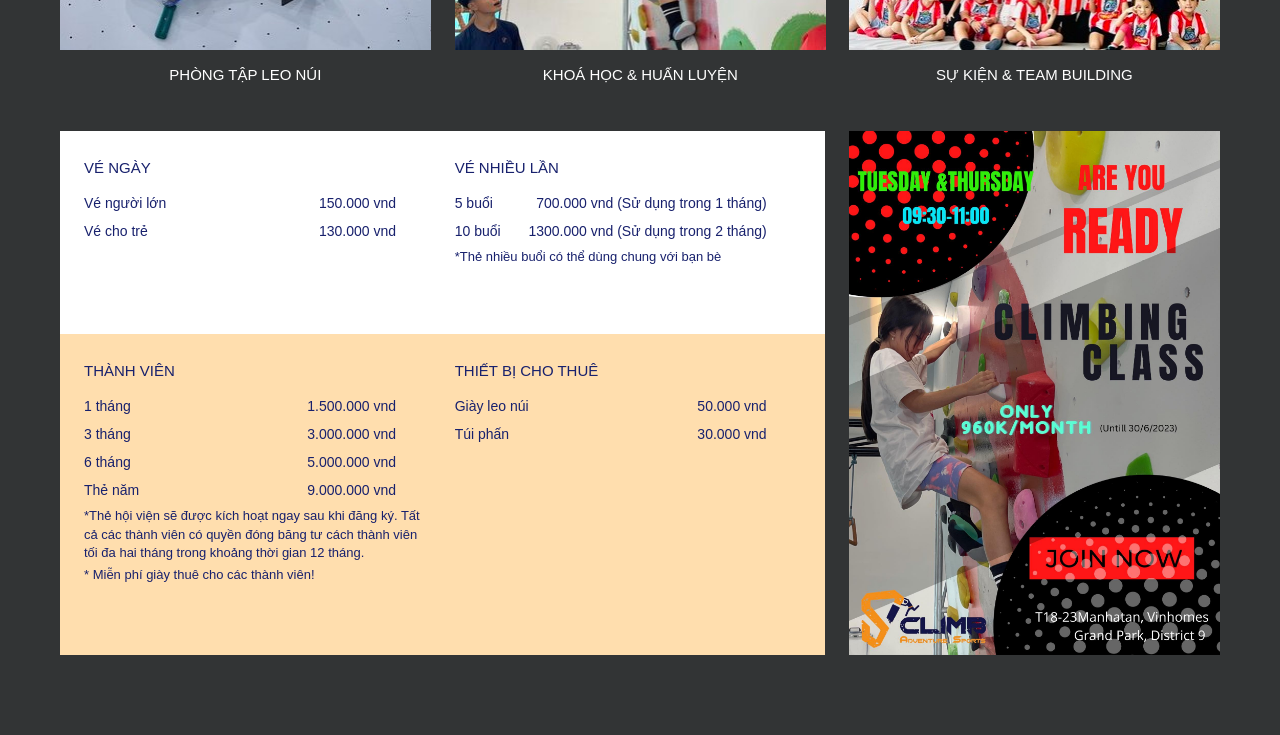
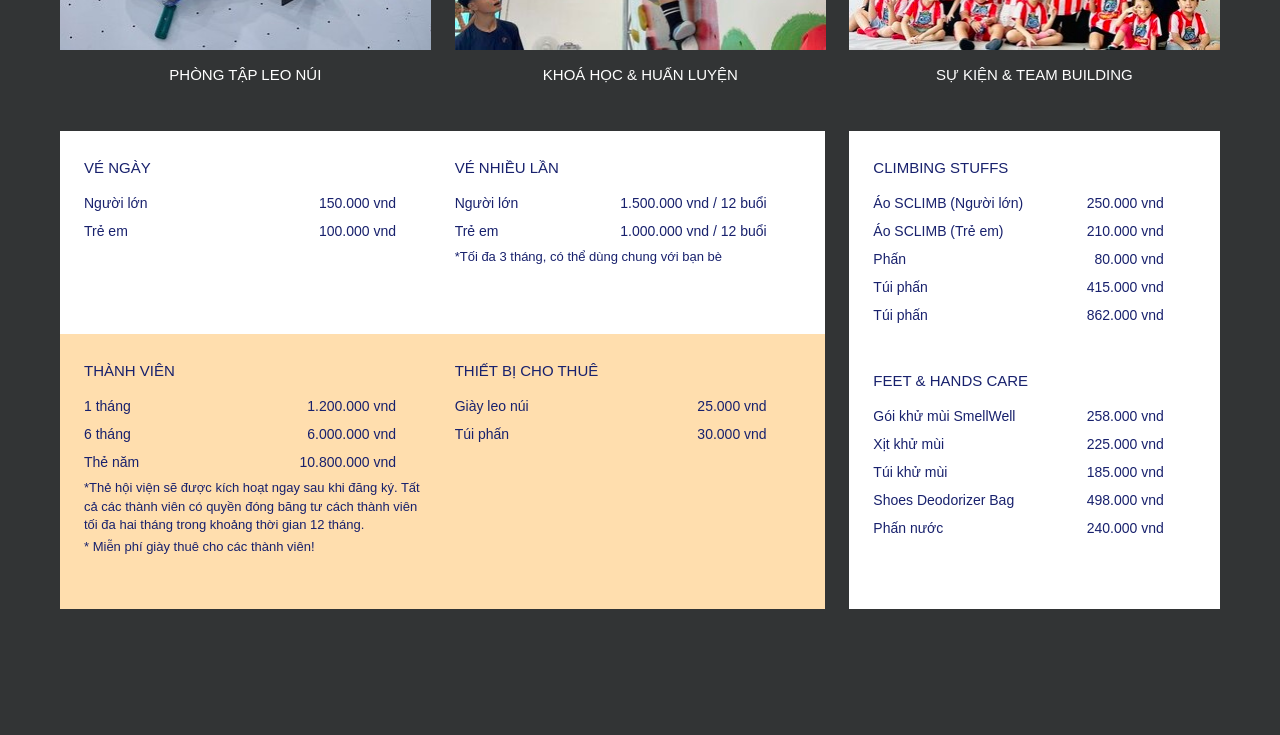
Before and after one commit to nhidev/sclimb-landing, a React (Vite) app: page / in a window 1280 px wide. Shown: the part 1960-2695 px from the top of the page. Built offline with nearby package versions, Linux system fonts and the light colour scheme; what i18next-xhr-backend would draw is missing.

Commit message:
feat: pricelist

```diff
--- a/src/locales/en/translation.json
+++ b/src/locales/en/translation.json
@@ -21,13 +21,14 @@
   "punchPass": "Punch Passes",
   "membership": "membership",
   "equipmentRental": "Equipment rental",
-  "kidPass": "Kid Climbing Pass",
-  "adultPass": "Adult Climbing Pass",
+  "kidPass": "Kid",
+  "adultPass": "Adult",
   "punchPasses": "Punch Passes",
   "punchNote": "*Punch passes can be shared between guests.",
   "month": "months",
   "annualPrepaid": "Annual Prepaid",
   "shoses": "Shoses",
+  "socks": "Socks",
   "chalk": "Chalk Bag",
   "annualPrepaidNote1": "*Prepaid memberships are valid from the day purchased and have no initiation fee. All members are entitled to freeze their membership for up to two months during a 12-month period",
   "annualPrepaidNote2": "*All rentals free for members!",
@@ -40,5 +41,16 @@
   "saturday": "Saturday 10am – 8pm",
   "sunday": "Sunday 10am – 6pm",
   "language": "Language",
-  "googleMap": "Find us on Goodle maps"
+  "googleMap": "Find us on Goodle maps",
+  "climbingStuffs": "Climbing stuffs",
+  "tShirtAdult": "SCLIMB T-shirt (Adult)",
+  "tShirtKid": "SCLIMB T-shirt (Kid)",
+  "looseChalkSmlall": "Loose Chalk Small",
+  "boltChalkBag": "Bolt Chalk Bag",
+  "hangerChalkPot": "Hanger Chalk Pot",
+  "feetAndHandsCare": "Feet & Hands Care",
+  "smellWellShoseDeodorizer": "SmellWell Shoe Deodoriser",
+  "shoseDeodorizerPowder": "Shoe Deodorizer Powder",
+  "shoseDeodorizerBag": "Shoes Deodorizer Bag",
+  "liquidChalk": "Liquid Chalk"
 }
--- a/src/locales/vn/translation.json
+++ b/src/locales/vn/translation.json
@@ -21,13 +21,14 @@
   "punchPass": "Vé nhiều lần",
   "membership": "Thành viên",
   "equipmentRental": "Thiết bị cho thuê",
-  "kidPass": "Vé cho trẻ",
-  "adultPass": "Vé người lớn",
+  "kidPass": "Trẻ em",
+  "adultPass": "Người lớn",
   "punchPasses": "buổi",
-  "punchNote": "*Thẻ nhiều buổi có thể dùng chung với bạn bè",
+  "punchNote": "*Tối đa 3 tháng, có thể dùng chung với bạn bè",
   "month": "tháng",
   "annualPrepaid": "Thẻ năm",
   "shoses": "Giày leo núi",
+  "socks": "Vớ tất",
   "chalk": "Túi phấn",
   "annualPrepaidNote1": "*Thẻ hội viện sẽ được kích hoạt ngay sau khi đăng ký. Tất cả các thành viên có quyền đóng băng tư cách thành viên tối đa hai tháng trong khoảng thời gian 12 tháng.",
   "annualPrepaidNote2": "* Miễn phí giày thuê cho các thành viên!",
@@ -40,5 +41,16 @@
   "saturday": "Thứ 7 10am – 8pm",
   "sunday": "CN 10am – 6pm",
   "language": "Ngôn ngữ",
-  "googleMap": "Xem trên bản đồ"
+  "googleMap": "Xem trên bản đồ",
+  "climbingStuffs": "Climbing stuffs",
+  "tShirtAdult": "Áo SCLIMB (Người lớn)",
+  "tShirtKid": "Áo SCLIMB (Trẻ em)",
+  "looseChalkSmlall": "Phấn",
+  "boltChalkBag": "Túi phấn",
+  "hangerChalkPot": "Túi phấn",
+  "feetAndHandsCare": "Feet & Hands Care",
+  "smellWellShoseDeodorizer": "Gói khử mùi SmellWell",
+  "shoseDeodorizerPowder": "Xịt khử mùi",
+  "shoseDeodorizerBag": "Túi khử mùi",
+  "liquidChalk": "Phấn nước"
 }
--- a/src/shared/components/Footer/index.tsx
+++ b/src/shared/components/Footer/index.tsx
@@ -55,7 +55,7 @@ const Footer = ({ t }: any) => {
               <Para>T18-23, Manhattan, Vinhomes Grand Park, Long Binh</Para>
               <Para>District 9, Ho Chi Minh City, Viet Nam</Para>
               <Para>gosclimb@gmail.com</Para>
-              <Para>+84 974 833 783</Para>
+              <Para>+84 901 414 277</Para>
               <Para><a className="link" href="https://www.google.com/maps/place/Sclimb/@10.8387915,106.8427268,17z/data=!3m1!4b1!4m6!3m5!1s0x31752146333972ad:0x8989142085553c58!8m2!3d10.8387862!4d106.8453017!16s%2Fg%2F11kq61cwvv?entry=ttu"  target="_blank" title="Sclimb">{t("googleMap")}</a></Para>
             </Col>
             <Col lg={6} md={8} sm={12} xs={24}>
--- a/src/shared/components/PricesBlock/index.tsx
+++ b/src/shared/components/PricesBlock/index.tsx
@@ -35,51 +35,58 @@ const PricesBlock = ({
               <Col xs={24} sm={24} md={24} lg={16} className="text-box">
                 <Row gutter={[24, 24]} justify="center" className="text-white">
                   <Col xs={24} sm={24} md={12} lg={12}>
-                    <Fade direction='up' triggerOnce={true}>
                     <MinTitle>{t("dayPass")}</MinTitle>
                     <Para>{t("adultPass")}<span>150.000 vnd</span></Para>
-                      <Para>{t("kidPass")}<span>130.000 vnd</span></Para>
-                    </Fade>
+                    <Para>{t("kidPass")}<span>100.000 vnd</span></Para>
                   </Col>
 
                   <Col xs={24} sm={24} md={12} lg={12}>
-                    <Fade direction='up' triggerOnce={true}>
                     <MinTitle>{t("punchPass")}</MinTitle>
-                      <Para>5 {t("punchPasses")}<span>700.000 vnd ({t("valid")} 1 {t("month")})</span></Para>
-                      <Para>10 {t("punchPasses")}<span>1300.000 vnd  ({t("valid")} 2 {t("month")})</span></Para>
+                    <Para>{t("adultPass")}<span>1.500.000 vnd / 12 {t("punchPasses")}</span></Para>
+                    <Para>{t("kidPass")}<span>1.000.000 vnd / 12 {t("punchPasses")}</span></Para>
                     <MinPara>{t("punchNote")}</MinPara>
-                    </Fade>
-
                   </Col>
                 </Row>
 
                 <Row gutter={[24, 24]} justify="center" className="text-gray">
                   <Col xs={24} sm={24} md={12} lg={12}>
-                    <Fade direction='up' triggerOnce={true}>
                     <MinTitle>{t("membership")}</MinTitle>
-                      <Para>1 {t("month")}<span>1.500.000 vnd</span></Para>
-                      <Para>3 {t("month")}<span>3.000.000 vnd</span></Para>
-                      <Para>6 {t("month")}<span>5.000.000 vnd</span></Para>
-                      <Para>{t("annualPrepaid")}<span>9.000.000 vnd</span></Para>
+                    <Para>1 {t("month")}<span>1.200.000 vnd</span></Para>
+                    <Para>6 {t("month")}<span>6.000.000 vnd</span></Para>
+                    <Para>{t("annualPrepaid")}<span>10.800.000 vnd</span></Para>
                     <MinPara>{t("annualPrepaidNote1")}</MinPara>
                     <MinPara>{t("annualPrepaidNote2")}</MinPara>
-                    </Fade>
                   </Col>
 
                   <Col xs={24} sm={24} md={12} lg={12}>
-                    <Fade direction='up' triggerOnce={true}>
                     <MinTitle>{t("equipmentRental")}</MinTitle>
-                      <Para>{t("shoses")}<span>50.000 vnd</span></Para>
+                    <Para>{t("shoses")}<span>25.000 vnd</span></Para>
                     <Para>{t("chalk")}<span>30.000 vnd</span></Para>
-                    </Fade>
                   </Col>
                 </Row>
 
               </Col>
               <Col xs={24} sm={24} md={24} lg={8}>
-                <Fade direction='up' triggerOnce={true}>
-                  <Image src="/img/course.jpg" preview={false} />
-                </Fade>
+                <Row gutter={[24, 24]} justify="center" className="text-white">
+                    <Col xs={24}>
+                      <MinTitle>{t("climbingStuffs")}</MinTitle>
+                      <Para>{t("tShirtAdult")}<span>250.000 vnd</span></Para>
+                      <Para>{t("tShirtKid")}<span>210.000 vnd</span></Para>
+                      <Para>{t("looseChalkSmlall")}<span>80.000 vnd</span></Para>
+                      <Para>{t("boltChalkBag")}<span>415.000 vnd</span></Para>
+                      <Para>{t("hangerChalkPot")}<span>862.000 vnd</span></Para>
+                    </Col>
+
+                    <Col xs={24}>
+                      <MinTitle>{t("feetAndHandsCare")}</MinTitle>
+                      <Para>{t("smellWellShoseDeodorizer")}<span>258.000 vnd</span></Para>
+                      <Para>{t("shoseDeodorizerPowder")}<span>225.000 vnd</span></Para>
+                      <Para>{t("shoseDeodorizerBag")}<span>185.000 vnd</span></Para>
+                      <Para>{t("Shoes Deodorizer Bag")}<span>498.000 vnd</span></Para>
+                      <Para>{t("liquidChalk")}<span>240.000 vnd</span></Para>
+                    </Col>
+
+                  </Row>
               </Col>
             </Row>
           </Col>
```
Lines whose indentation alone changed are shown as unchanged.
